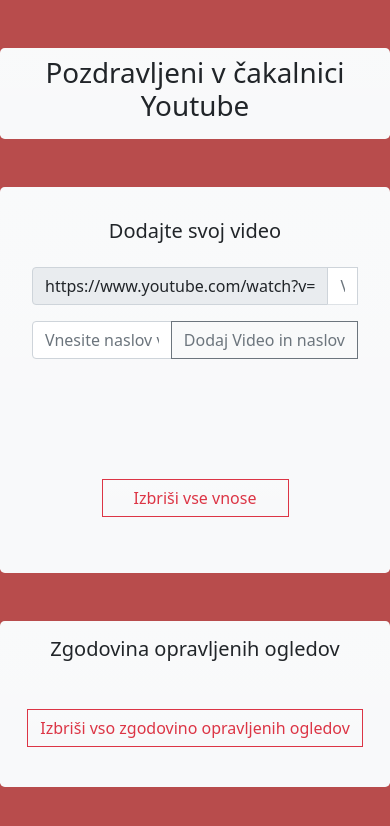
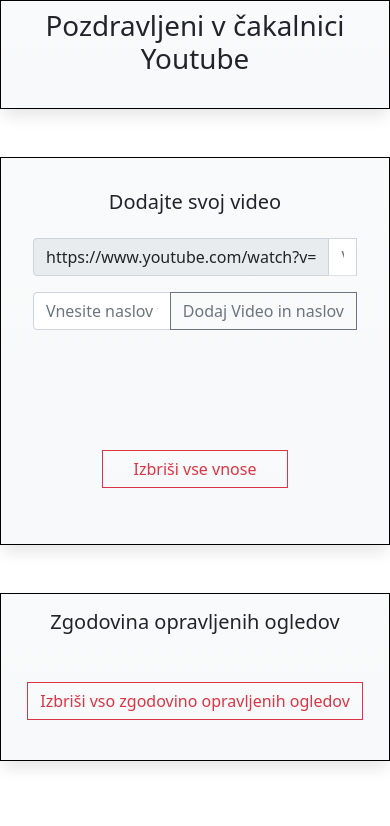
Before and after one commit to danilojezernik/cakalnica, a plain HTML site: page index.html in a window 390 px wide. Drawn offline with nearby package versions, Linux system fonts and the light colour scheme.

Commit message:
Add files via upload

```diff
--- a/index.html
+++ b/index.html
@@ -6,9 +6,9 @@
     <meta name="viewport" content="width=device-width, initial-scale=1">
     <title>Dodaj ime v dokument</title>
 </head>
-<body class="py-5">
+<body>
 
-<div class="container-sm bg-light bg-gradient rounded-3">
+<div class="container bg-light bg-gradient">
     <div class="d-flex flex-sm-column bd-highlight mb-3">
         <div class="p-2 bd-highlight">
             <h1 class="text-center">Pozdravljeni v čakalnici Youtube</h1>
@@ -16,7 +16,7 @@
     </div>
 </div>
 
-<div class="container mt-5 bg-light bg-gradient p-2 prihod rounded-3">
+<div class="container mt-5 bg-light bg-gradient p-2">
     <div class="d-flex flex-sm-column bd-highlight mb-3 p-4">
         <div class="p-0 bd-highlight">
             <h5 class="text-center pb-3">Dodajte svoj video</h5>
@@ -50,7 +50,7 @@
 </div>
 </div>
 
-<div class="container mt-5 bg-light bg-gradient p-2 rounded-3 prihod">
+<div class="container mt-5 bg-light bg-gradient p-2 prihod">
     <div class="d-flex flex-column bd-highlight mb-3">
         <div class="p-2 bd-highlight"><h5 class=" text-center">Zgodovina opravljenih ogledov</h5></div>
         <div class="p-2 bd-highlight"><div class="p-2 bd-highlight" id="opravljeno">
--- a/style.css
+++ b/style.css
@@ -8,8 +8,23 @@
 
 body {
     background: rgb(184,76,76);
+    padding: 2rem 2rem;
 }
 
+@media (max-width: 767px) {
+    body {
+        padding: 0;
+        background-color: white;
+    }
+}
+
+@media (max-width: 767px) {
+    .container {
+        border: 1px solid black;
+        box-shadow: 0px 10px 15px -3px rgba(0,0,0,0.1);
+
+    }
+}
 
 
     /********************************
```
